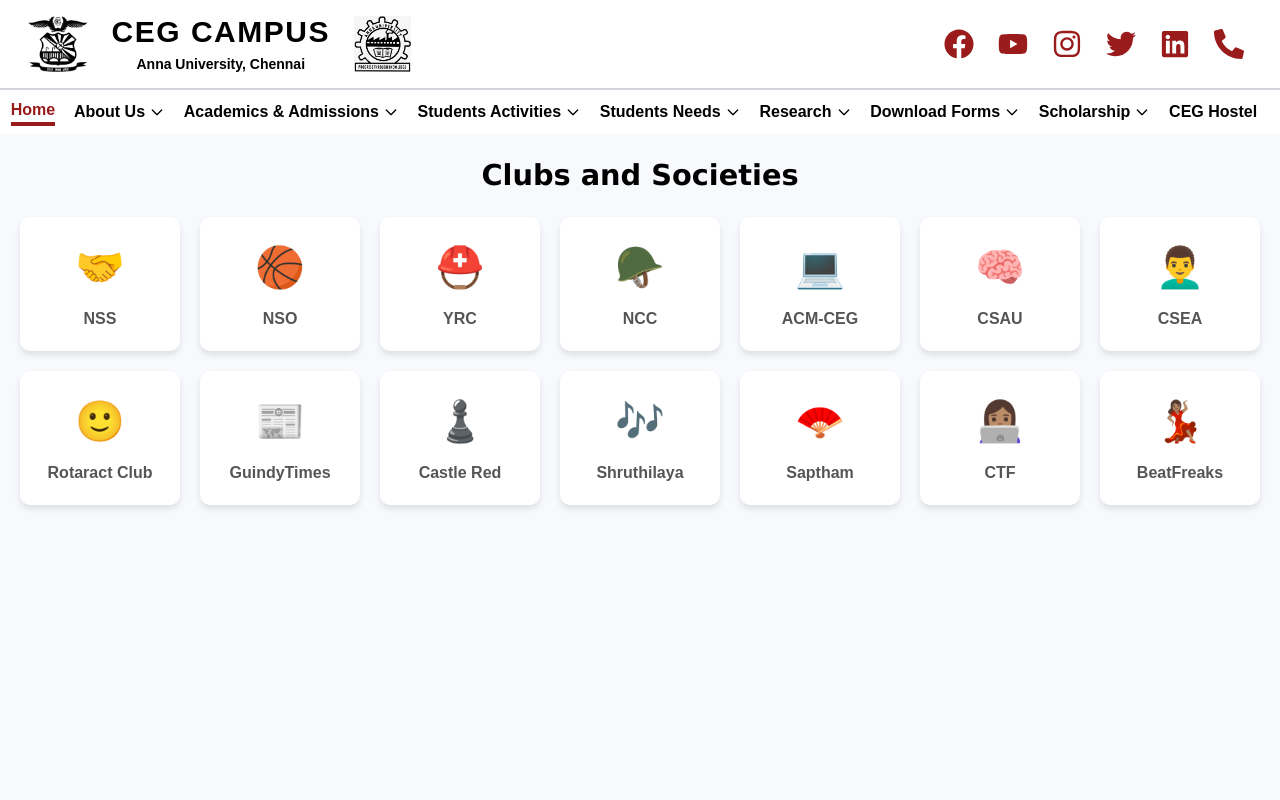
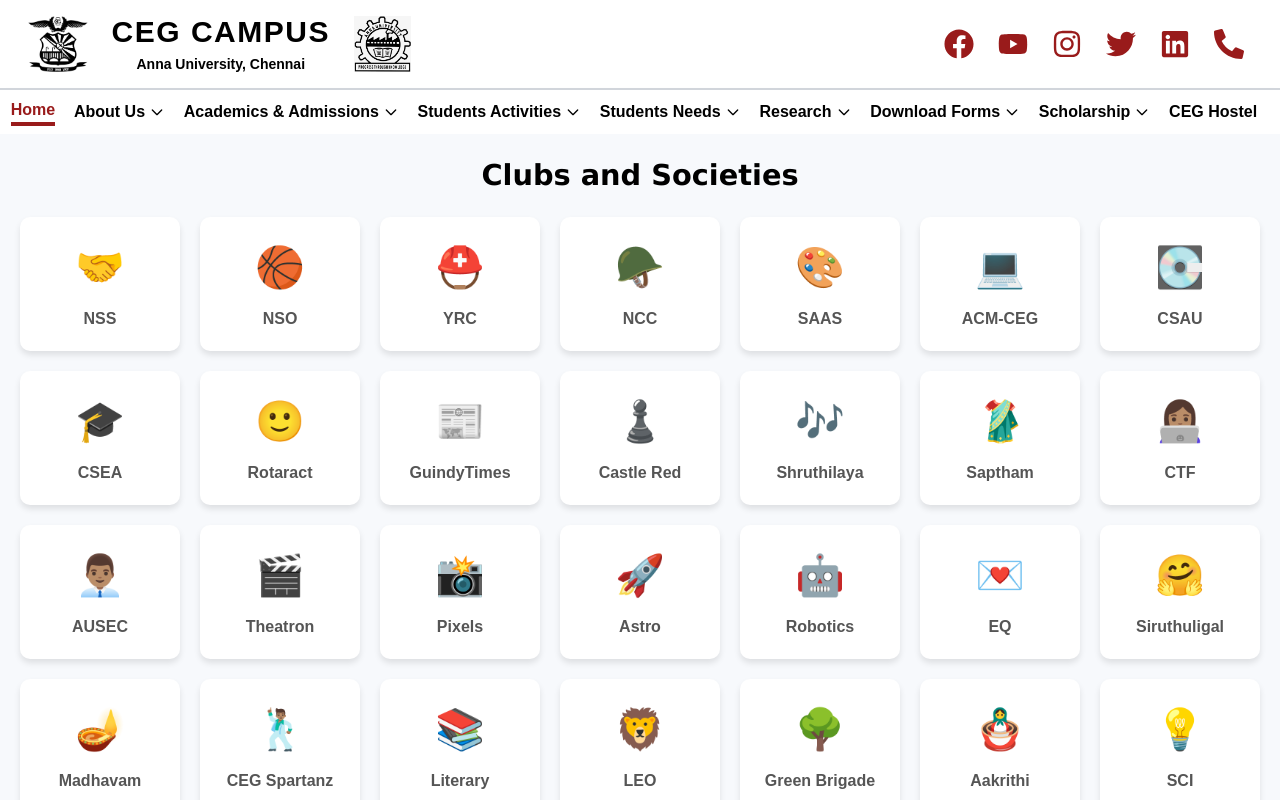
Before and after one commit to VikrantRamesh/ceg-official-site, a React (Create React App) app in the folder client/: page /club_home in a window 1280 px wide. Shown: the top 800 px of the page. Built offline with nearby package versions, Linux system fonts and the light colour scheme.

Commit message:
club list changes

```diff
--- a/client/src/pages/ClubHomePage.js
+++ b/client/src/pages/ClubHomePage.js
@@ -6,16 +6,33 @@
     { name: "NSO", icon: "🏀", link: "/nso" },
     { name: "YRC", icon: "⛑️", link: "/yrc" },
     { name: "NCC", icon: "🪖", link: "/ncc" },
+    { name: "SAAS", icon: "🎨", link: "/saas" },
     { name: "ACM-CEG", icon: "💻", link: "/acm_ceg" },
-    { name: "CSAU", icon: "🧠", link: "/csau" },
-    { name: "CSEA", icon: "👨‍🦱", link: "/csea" },
-    { name: "Rotaract Club", icon: "🙂", link: "/rotaract-club" },
+    { name: "CSAU", icon: "💽", link: "/csau" },
+    { name: "CSEA", icon: "🎓", link: "/csea" },
+    { name: "Rotaract", icon: "🙂", link: "/rotaract-club" },
     { name: "GuindyTimes", icon: "📰", link: "/guindytimes" },
     { name: "Castle Red", icon: "♟️", link: "/castlered" },
     { name: "Shruthilaya", icon: "🎶", link: "/shruthilaya" },
-    { name: "Saptham", icon: "🪭", link: "/saptham" },
+    { name: "Saptham", icon: "🥻", link: "/saptham" },
     { name: "CTF", icon: "👩🏽‍💻", link: "/ctf" },
+    { name: "AUSEC", icon: "👨🏽‍💼", link: "/ausec" },
+    { name: "Theatron", icon: "🎬", link: "/theatron" },
+    { name: "Pixels", icon: "📸", link: "/pixels" },
+    { name: "Astro", icon: "🚀", link: "/astro" },
+    { name: "Robotics", icon: "🤖", link: "/robotics" },
+    { name: "EQ", icon: "💌", link: "/eq" },
+    { name: "Siruthuligal", icon: "🤗", link: "/siruthuligal" },
+    { name: "Madhavam", icon: "🪔", link: "/madhavam" },
+    { name: "CEG Spartanz", icon: "🕺🏽", link: "/spartanz" },
+    { name: "Literary", icon: "📚", link: "/literary" },
+    { name: "LEO", icon: "🦁", link: "/leo" },
+    { name: "Green Brigade", icon: "🌳", link: "/greenbrigade" },
+    { name: "Aakrithi", icon: "🪆", link: "/aakrithi" },
+    { name: "SCI", icon: "💡", link: "/sci" },
+    { name: "SQC", icon: "📈", link: "/sqc" },
     { name: "BeatFreaks", icon: "💃🏽", link: "/beatfreaks" },
+    { name: "Quizzers Anonymous", icon: "❓", link: "/quizzers" },
   ];
 
   return (
```
